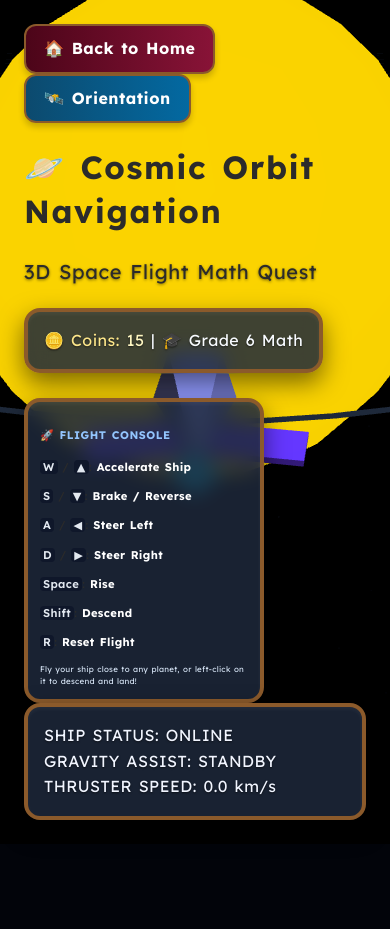
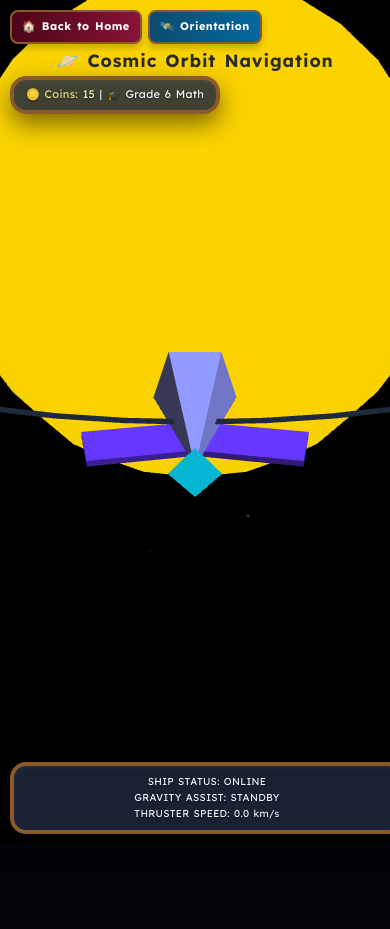
Before and after one commit to rt75272/McAllister, a Flask app: page /quest-map in a window 390 px wide. Run offline with Flask 3, Linux system fonts and the light colour scheme; some libraries are stand-ins or nearby versions.

Commit message:
Mobile friendly tweaks

```diff
--- a/math_practice/templates/quest_map.html
+++ b/math_practice/templates/quest_map.html
@@ -204,6 +204,79 @@
         .status-panel {
             color: #f1f5ff;
             text-shadow: 0 1px 2px rgba(0, 0, 0, 0.55);
+        }
+
+        /* Mobile responsiveness styles */
+        @media (max-width: 768px) {
+            .space-hud {
+                padding: 10px !important;
+            }
+            .space-hud > div:first-child {
+                flex-direction: column !important;
+                align-items: center !important;
+                gap: 8px !important;
+            }
+            .space-hud h1 {
+                font-size: 1.25rem !important;
+                text-align: center;
+                margin: 4px 0 !important;
+            }
+            .hud-subtitle {
+                display: none !important;
+            }
+            .stats-hud {
+                font-size: 11px !important;
+                gap: 8px !important;
+            }
+            .stats-hud .wood-hud-panel {
+                padding: 6px 12px !important;
+            }
+            .controls-panel {
+                display: none !important; /* Hide flight controls guide on mobile to save screen estate */
+            }
+            .status-panel {
+                min-width: unset !important;
+                width: 100% !important;
+                text-align: center !important;
+                padding: 8px !important;
+                font-size: 10px !important;
+            }
+            .home-btn {
+                padding: 6px 10px !important;
+                font-size: 11px !important;
+                border-radius: 8px !important;
+            }
+            .space-hud > div:nth-child(2) {
+                flex-direction: column !important;
+                align-items: center !important;
+                gap: 8px !important;
+            }
+        }
+
+        @media (max-width: 480px) {
+            .space-hud h1 {
+                font-size: 1.1rem !important;
+            }
+            .space-hud > div:first-child > .flex {
+                flex-wrap: wrap;
+                justify-content: center;
+                gap: 4px;
+            }
+            .proximity-banner {
+                width: 92vw !important;
+                padding: 10px 16px !important;
+                bottom: 20px !important;
+            }
+            .proximity-banner h3 {
+                font-size: 12px !important;
+            }
+            .proximity-banner p {
+                font-size: 10px !important;
+            }
+            .descend-btn {
+                padding: 6px 10px !important;
+                font-size: 10px !important;
+            }
         }
     </style>
 {% endblock %}
```
Also changed, not shown: math_practice/templates/earth_science_planet.html (+15 -0 lines), math_practice/templates/ela_planet.html (+15 -0 lines), math_practice/templates/planet_hub.html (+65 -0 lines).
